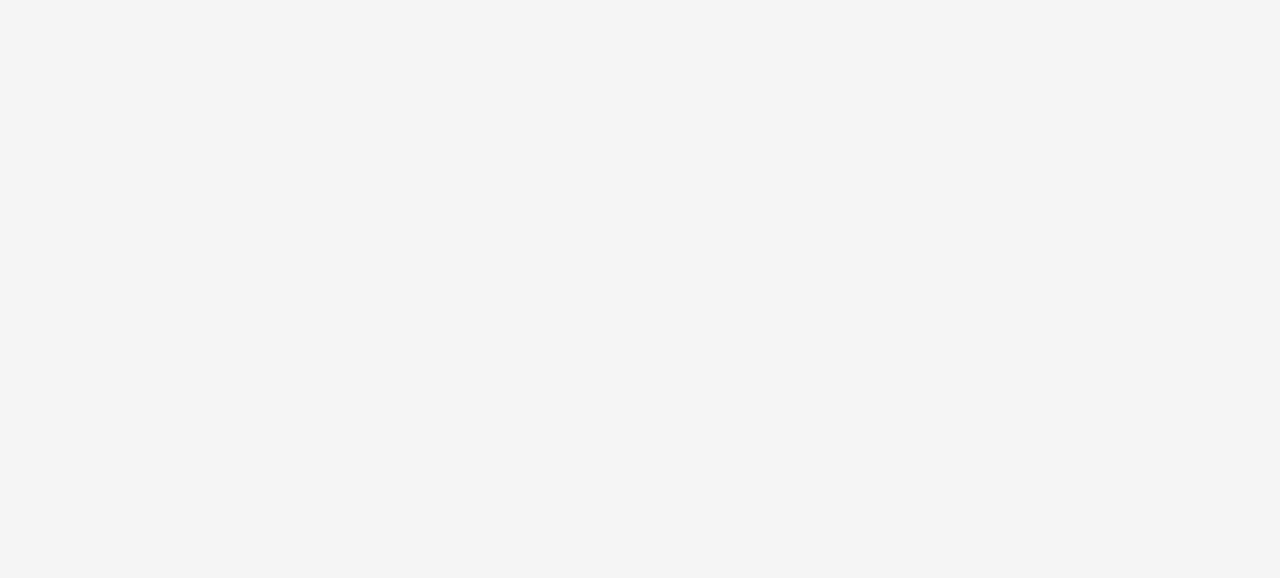
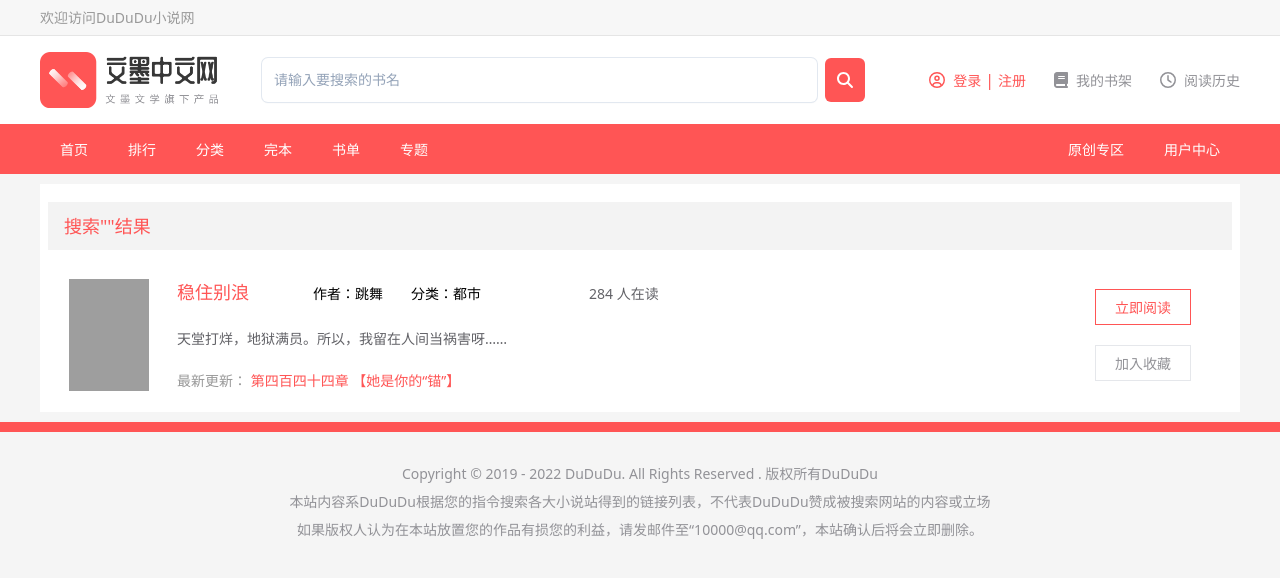
Before and after one commit to duduHusky/fiction-pc, a React (Create React App) app: page /search/result in a window 1280 px wide. Before the commit this address had no page. Shown: the top 578 px of the page. Built offline with nearby package versions, Linux system fonts and the light colour scheme; grey boxes are pictures that could not be loaded.

Commit message:
新增搜索结果页面

```diff
--- a/src/App.tsx
+++ b/src/App.tsx
@@ -5,6 +5,7 @@ import Home from "./pages/Home";
 import Layout from "./pages/Layout";
 import BookInfo from "./pages/BookInfo";
 import BookRead from "./pages/BookRead";
+import SearchResult from "./pages/SearchResult";
 
 function App() {
 	return (
@@ -14,6 +15,7 @@ function App() {
 					<Route index element={<Home />}/>
 					<Route path=":bookId" element={<BookInfo />} />
 					<Route path=":bookId/read_:chapterId" element={<BookRead />} />
+					<Route path="search/result" element={<SearchResult />} />
 				</Route>
 			</Routes>
 		</BrowserRouter>
--- /dev/null
+++ b/src/components/SeachItem.tsx
@@ -0,0 +1,23 @@
+import { Link } from "react-router-dom";
+
+const SearchItem = () => {
+	return <div className="my-5 flex">
+		<img src="https://www.xbiquwx.la/files/article/image/80/80275/80275s.jpg" alt="稳住别浪" className="w-20 h-28 mr-7" />
+		<div className="flex flex-col justify-between">
+			<div className="flex items-baseline">
+				<div className="mr-16 text-[#f55] text-[18px]">稳住别浪</div>
+				<div className="mr-7 text-[14px]">作者：<Link to="/">跳舞</Link></div>
+				<div className="mr-7 text-[14px]">分类：<Link to="/">都市</Link></div>
+				<div className="text-[14px] text-[#626267] ml-20">284 人在读</div>
+			</div>
+			<div className="text-[14px] text-[#626267]">天堂打烊，地狱满员。所以，我留在人间当祸害呀……</div>
+			<div className="text-[14px] text-[#999]">最新更新： <Link to="/" className="text-[#f55]">第四百四十四章 【她是你的“锚”】</Link></div>
+		</div>
+		<div className="flex flex-col justify-around ml-auto">
+			<button className="border border-[#f55] text-[#f55] w-24 h-9 leading-9 text-center mr-5 text-[14px]">立即阅读</button>
+			<button className="border text-[#929297] w-24 h-9 leading-9 text-center mr-5 text-[14px]">加入收藏</button>
+		</div>
+	</div>
+}
+
+export default SearchItem
--- a/src/components/TopHead.tsx
+++ b/src/components/TopHead.tsx
@@ -1,8 +1,16 @@
 import logo from '../static/images/logo.png'
 import FontIcons from "./FontIcons";
-import { Link } from "react-router-dom";
+import { Link, useNavigate } from "react-router-dom";
+import { useState } from "react";
 
 export default function TopHead() {
+	const navigate = useNavigate()
+	const [searchWord, setSearchWord] = useState<string>("")
+
+	const search = () => {
+		searchWord && navigate(`/search/result?keyword=${searchWord}`)
+	}
+
 	return <div className="bg-white flex justify-center">
 		<div className="w-[75rem] flex justify-between">
 			<div className="my-4 flex flex-1">
@@ -10,8 +18,11 @@ export default function TopHead() {
 				<div className="w-full self-center flex">
 					<input
 						className="focus:ring-2 focus:ring-blue-500 focus:outline-none appearance-none w-full text-sm leading-6 text-slate-900 placeholder-slate-400 rounded-md py-2 pl-3 ring-1 ring-slate-200 shadow-sm"
-						type="text" aria-label="Filter projects" placeholder="请输入要搜索的书名"/>
-					<button className="bg-[#f55] w-11 h-11 ml-2 rounded-md">
+						type="text" aria-label="Filter projects" placeholder="请输入要搜索的书名"
+						value={searchWord}
+						onChange={event => setSearchWord(event.target.value)}
+					/>
+					<button className="bg-[#f55] w-11 h-11 ml-2 rounded-md" onClick={search}>
 						<FontIcons name="magnifying-glass" color="#fff" />
 					</button>
 				</div>
--- /dev/null
+++ b/src/pages/SearchResult.tsx
@@ -0,0 +1,14 @@
+import { useSearchParams } from "react-router-dom";
+import SeachItem from "../components/SeachItem";
+
+const SearchResult = () => {
+	const [params] = useSearchParams()
+
+	return <div className="bg-white mt-2.5 pt-2.5">
+		<div className="text-[#f55] text-[18px] pl-4 bg-[#f3f3f3] h-12 leading-[3rem] m-2">搜索"{params.get('keyword')}"结果</div>
+		<div className="mx-7 border border-transparent">
+			<SeachItem />
+		</div>
+	</div>
+}
+export default SearchResult
```
